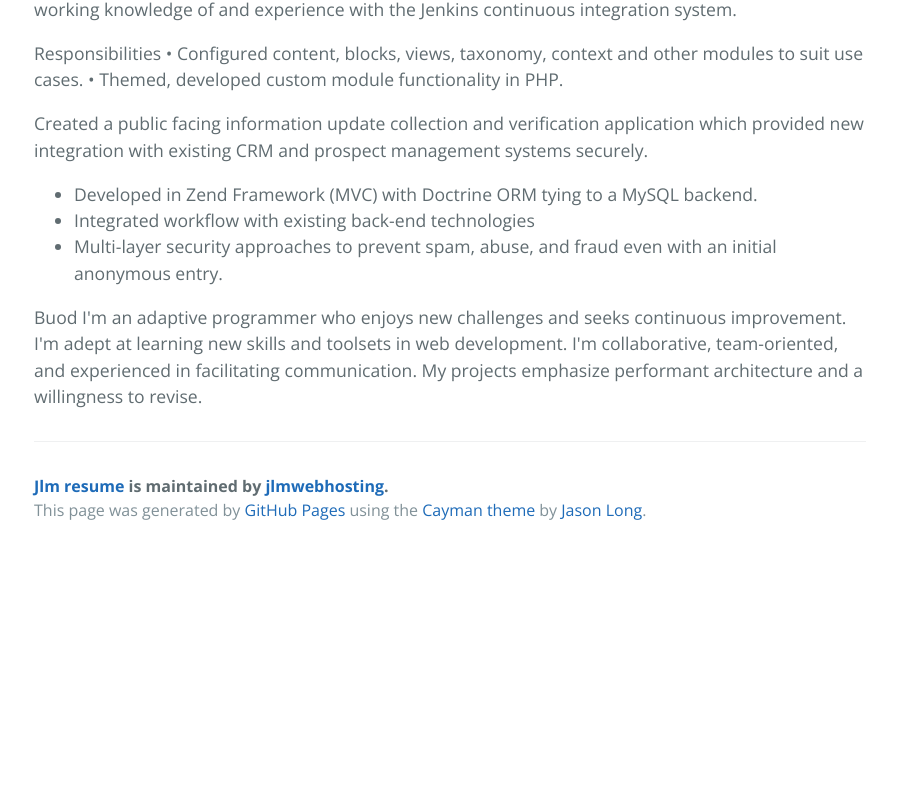
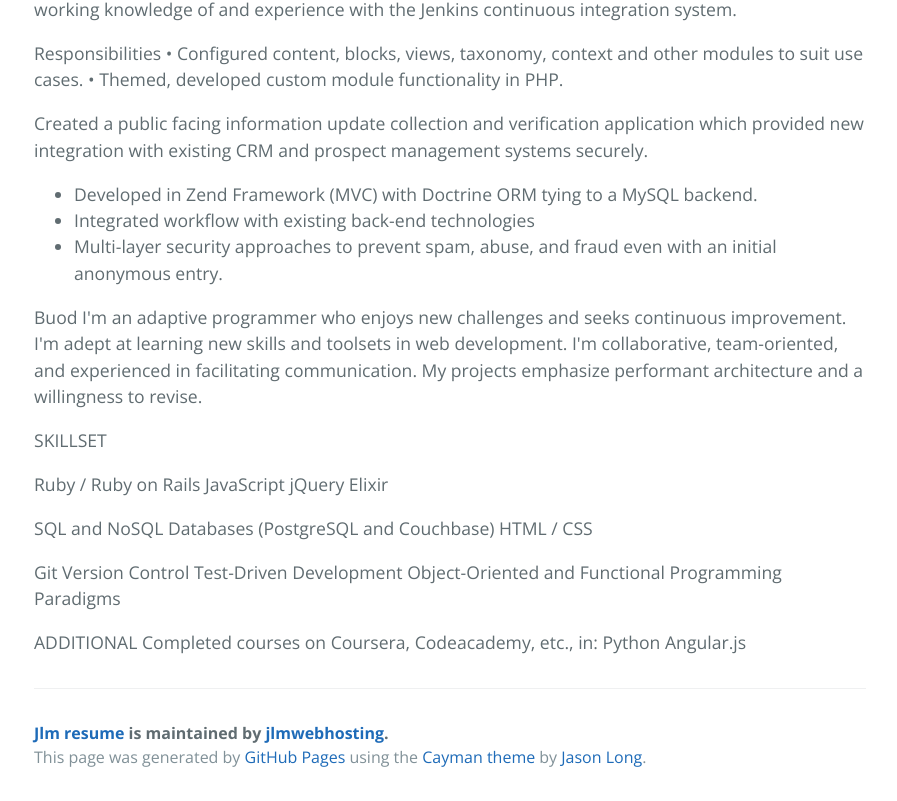
Before and after one commit to jlmwebhosting/jlm_resume, a plain HTML site: page index.html in a window 1280 px wide. Shown: the part 2976-3777 px from the top of the page, without its empty margins (190-1087 px from the left). Before the commit the page ends 3530 px from the top, so only its background shows below. Drawn offline with nearby package versions, Linux system fonts and the light colour scheme.

```diff
--- a/index.html
+++ b/index.html
@@ -175,6 +175,25 @@ Good working knowledge of and experience with the Jenkins continuous integration
 <p>Buod
 I'm an adaptive programmer who enjoys new challenges and seeks continuous improvement. I'm adept at learning new skills and toolsets in web development. I'm collaborative, team-oriented, and experienced in facilitating communication. My projects emphasize performant architecture and a willingness to revise. </p>
 
+<p>SKILLSET</p>
+
+<p>Ruby / Ruby on Rails
+JavaScript
+jQuery
+Elixir</p>
+
+<p>SQL and NoSQL Databases (PostgreSQL and Couchbase)
+HTML / CSS </p>
+
+<p>Git Version Control
+Test-Driven Development
+Object-Oriented and Functional Programming Paradigms</p>
+
+<p>ADDITIONAL
+Completed courses on Coursera, Codeacademy, etc., in:
+Python
+Angular.js</p>
+
       <footer class="site-footer">
         <span class="site-footer-owner"><a href="https://github.com/jlmwebhosting/jlm_resume">Jlm resume</a> is maintained by <a href="https://github.com/jlmwebhosting">jlmwebhosting</a>.</span>
 
```
Also changed, not shown: params.json (+1 -1 lines).
